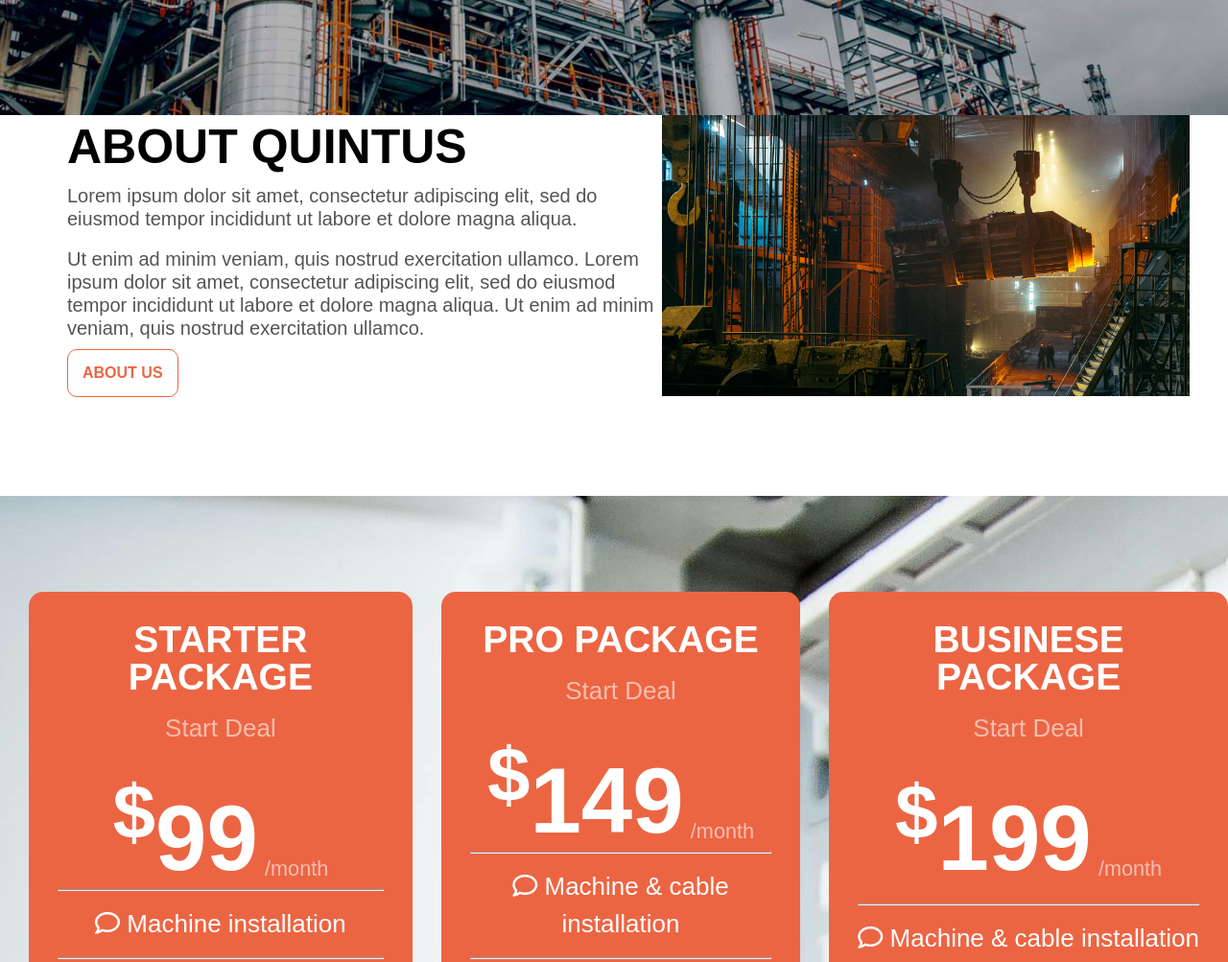
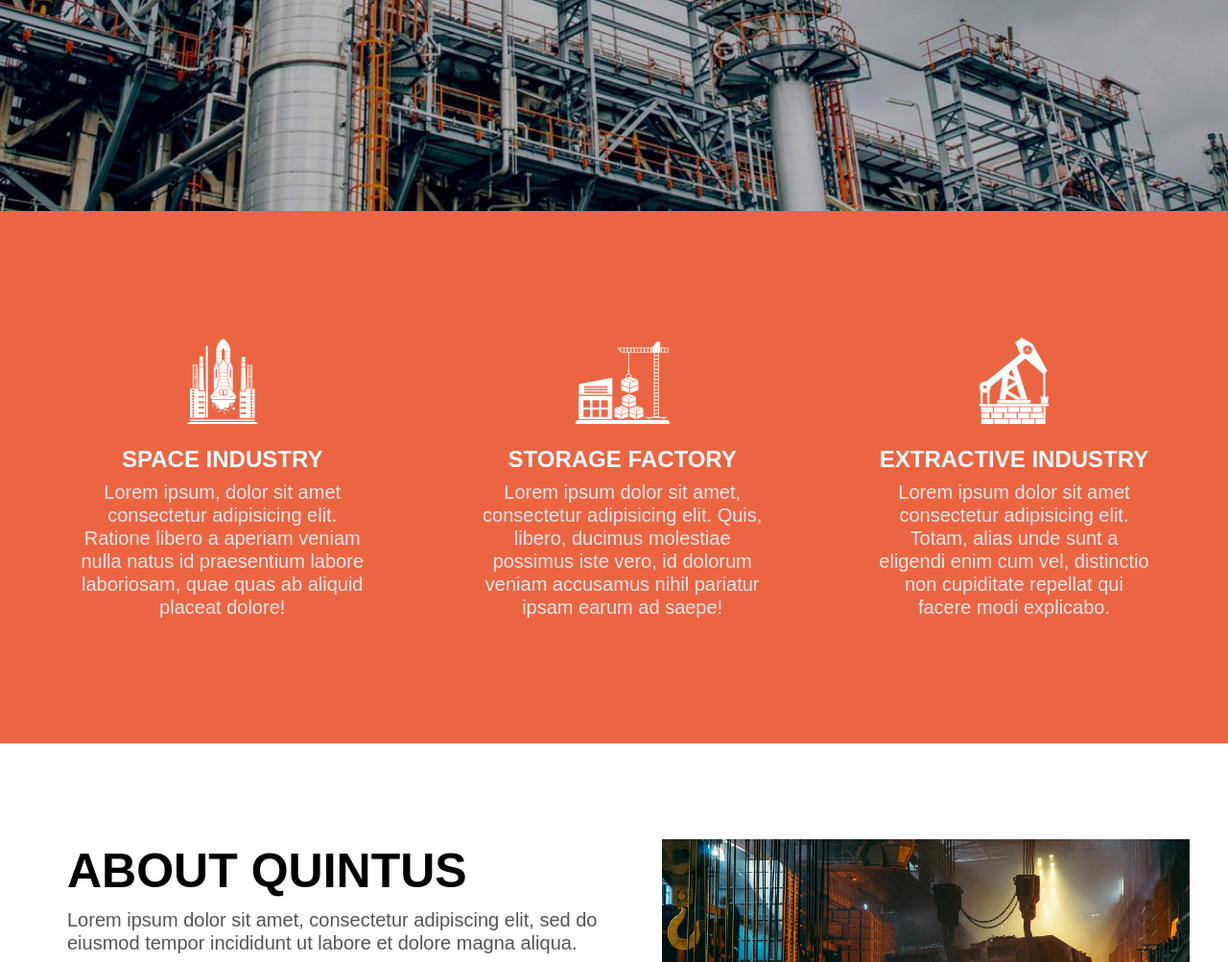
Before and after one commit to MdSalauddinSakib/RRF-template-1, a plain HTML site: page index.html in a window 1280 px wide. Shown: the part 580-1583 px from the top of the page at 96% size. Drawn offline with Linux system fonts and the light colour scheme.

Commit message:
aliqua section created

```diff
--- a/assets/css/style.css
+++ b/assets/css/style.css
@@ -10,7 +10,7 @@
     position: relative;
     background: url("../img/slider1_background.jpg");
     background-size: cover;
-    height: 700px;
+    height: 800px;
     overflow: hidden;
 }
 
@@ -52,6 +52,36 @@
     color: #fff;
 }
 
+/* aliqua section */
+.aliqua-container{
+    background-color: #ec6543;
+}
+.aliqua{
+    max-width: 1200px;
+    margin: 0 auto;
+    display: flex;
+    gap: 30px;
+    padding-top: 90px;
+    padding-bottom: 90px;
+}
+
+.aliqua-equip{
+    padding: 40px;
+    text-align: center;
+    line-height: 150%;
+    color: #fff;
+}
+
+.aliqua-equip h2{
+    padding-top: 10px;
+    padding-bottom: 10px;
+}
+
+.aliqua-equip p{
+    font-size: 20px;
+    color: rgba(240, 248, 255, 0.89);
+}
+
 /*  about section */
 .container {
     max-width: 1200px;
@@ -59,6 +89,7 @@
     display: flex;
     flex-direction: row-reverse;
     align-items: center;
+    margin-top: 100px;
 }
 
 .left-img img {
--- a/index.html
+++ b/index.html
@@ -21,6 +21,26 @@
             </div>
         </div>
     </section>
+    <!-- aliqua -->
+     <section class="aliqua-container">
+        <div class="aliqua">
+            <div class="aliqua-equip">
+                <img src="./assets/img/industrial-3.png" alt="">
+                <h2>SPACE INDUSTRY</h2>
+                <P>Lorem ipsum, dolor sit amet consectetur adipisicing elit. Ratione libero a aperiam veniam nulla natus id praesentium labore laboriosam, quae quas ab aliquid placeat dolore!</P>
+            </div>
+            <div class="aliqua-equip">
+                <img src="./assets/img/industrial-2.png" alt="">
+                <h2>STORAGE FACTORY</h2>
+                <p>Lorem ipsum dolor sit amet, consectetur adipisicing elit. Quis, libero, ducimus molestiae possimus iste vero, id dolorum veniam accusamus nihil pariatur ipsam earum ad saepe!</p>
+            </div>
+            <div class="aliqua-equip">
+                <img src="./assets/img/industrial-1.png" alt="">
+                <h2>EXTRACTIVE INDUSTRY</h2>
+                <p>Lorem ipsum dolor sit amet consectetur adipisicing elit. Totam, alias unde sunt a eligendi enim cum vel, distinctio non cupiditate repellat qui facere modi explicabo.</p>
+            </div>
+        </div>
+     </section>
     <!-- About section -->
     <div class="container">
         <div class="left-img">
```
Also changed, not shown: assets/img/industrial-1.png (added), assets/img/industrial-2.png (added), assets/img/industrial-3.png (added).
